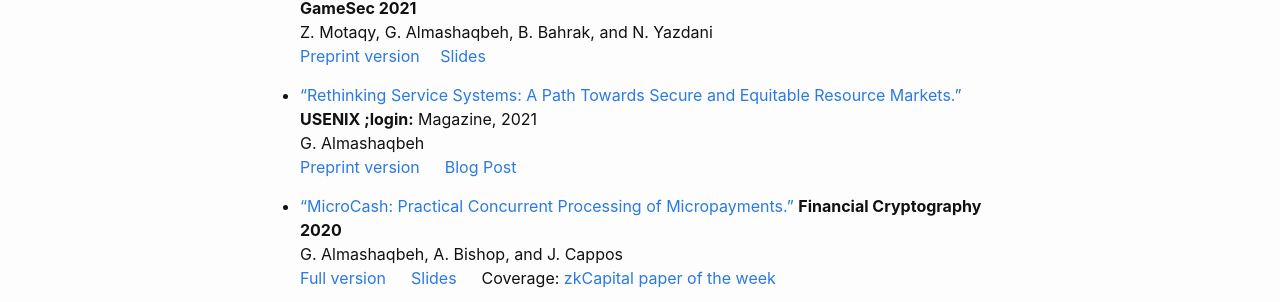
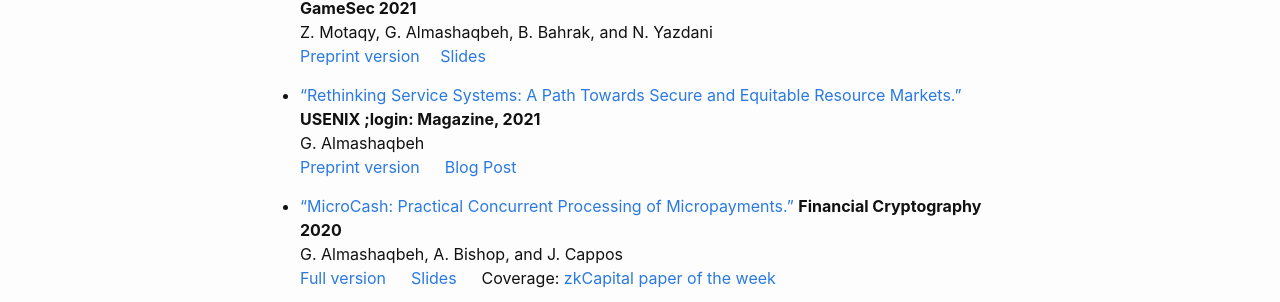
Before and after one commit to GhadaAlmashaqbeh/GhadaAlmashaqbeh.github.io, a Jekyll site: the page built from 02-publications.md, in a window 1280 px wide. Shown: the part 1105-1407 px from the top of the page. Built offline with Jekyll 4.4.1, drawn with Linux system fonts in a browser that asks for light colours.

Commit message:
edit pub list

```diff
--- a/02-publications.md
+++ b/02-publications.md
@@ -44,7 +44,7 @@ Y. Zhang, M. Blanton, and G. Almashaqbeh
   Z. Motaqy, G. Almashaqbeh, B. Bahrak, and N. Yazdani <br/>
   [Preprint version](https://arxiv.org/pdf/2010.12280.pdf)&emsp; [Slides](../slides/gamesec21.pdf)
 
-* ["Rethinking Service Systems: A Path Towards Secure and Equitable Resource Markets."](https://www.usenix.org/publications/loginonline/rethinking-service-systems) **USENIX ;login:** Magazine, 2021<br/>
+* ["Rethinking Service Systems: A Path Towards Secure and Equitable Resource Markets."](https://www.usenix.org/publications/loginonline/rethinking-service-systems) **USENIX ;login: Magazine, 2021**<br/>
   G. Almashaqbeh<br/>
   [Preprint version](./preprint/almashaqbeh-login-21.pdf) &emsp; [Blog Post](https://blog.nucypher.com/the-path-towards-building-decentralized-services/)
 
```
Also changed, not shown: publications-date.md (+1 -1 lines).
